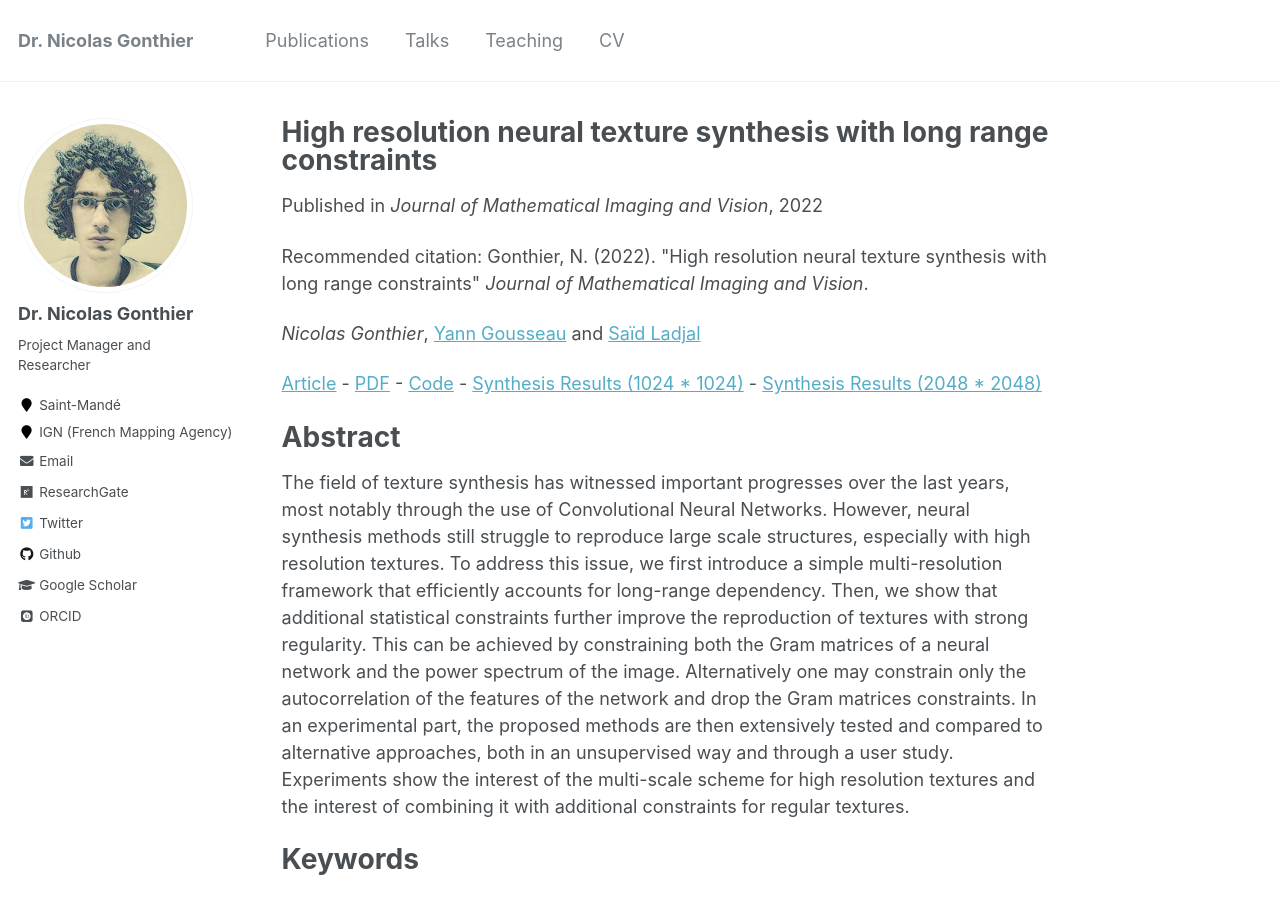
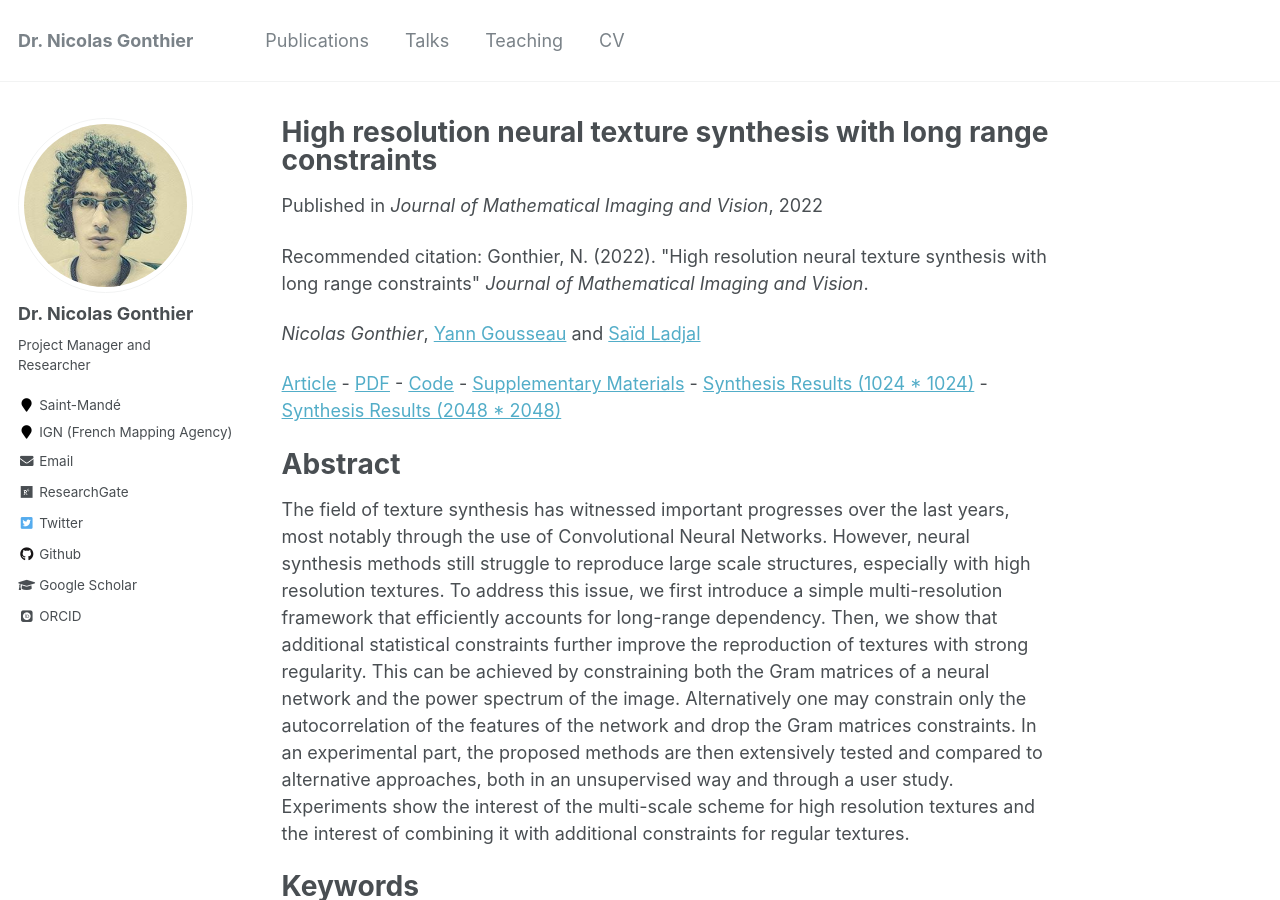
Before and after one commit to ngonthier/ngonthier.github.io, a Jekyll site: the page built from _publications/2020-08-01-Texture.md, in a window 1280 px wide and 900 px high. Built offline with Jekyll 4.4.1, drawn with Linux system fonts in a browser that asks for light colours; some web fonts are replaced.

Commit message:
Update 2020-08-01-Texture.md

```diff
--- a/_publications/2020-08-01-Texture.md
+++ b/_publications/2020-08-01-Texture.md
@@ -12,7 +12,7 @@ citation: 'Gonthier, N. (2022). &quot;High resolution neural texture synthesis w
 
 *Nicolas Gonthier*, [Yann Gousseau](https://gousseau.wp.imt.fr/) and [Saïd Ladjal](https://perso.telecom-paristech.fr/ladjal/)
 
-[Article](https://link.springer.com/article/10.1007/s10851-022-01078-y) - [PDF](https://arxiv.org/abs/2008.01808) - [Code](https://github.com/ngonthier/multiresolution_texture) - [Synthesis Results (1024 * 1024)](https://zenodo.org/record/4733828) - [Synthesis Results (2048 * 2048)](https://zenodo.org/record/4737434)
+[Article](https://link.springer.com/article/10.1007/s10851-022-01078-y) - [PDF](https://arxiv.org/abs/2008.01808) - [Code](https://github.com/ngonthier/multiresolution_texture) - [Supplementary Materials](ngonthier.github.io/blob/main/files/10851_2022_1078_MOESM1_ESM_compressed.pdf) - [Synthesis Results (1024 * 1024)](https://zenodo.org/record/4733828) - [Synthesis Results (2048 * 2048)](https://zenodo.org/record/4737434)
 
 Abstract
 ======
```
